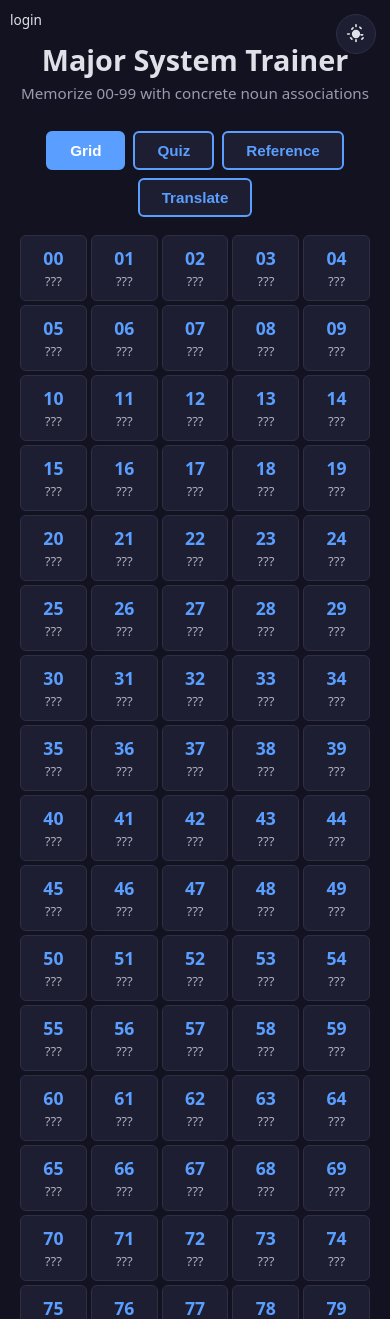
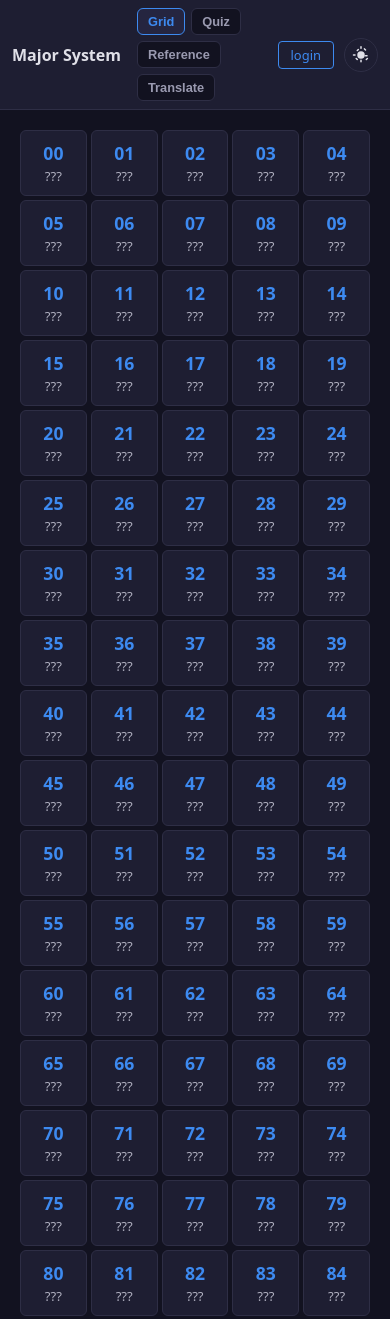
Before and after one commit to SanderBuruma/memorization-major-system, a Django app: page / in a window 390 px wide. Shown: the top 1319 px of the page. Run offline with Django 5.2, Linux system fonts and the light colour scheme; data comes from the database, SQL or seed files in the repository; data that the repository does not hold is empty; parts of the project's set-up code (start-up, migrations or seed data) failed here and were passed over.

Commit message:
Add navbar, light/dark themes, centralize colors to CSS variables
- Move nav buttons, auth status, and theme toggle into a unified topbar
- Add light theme with full variable coverage
- Extract all hardcoded colors into CSS custom properties
- Move CSS theme variables to templates/css/theme.css partial
- Convert index.html to Django template with {% include %}
- Add test_theme.py with luminance and contrast checks for both themes

```diff
--- /dev/null
+++ b/templates/css/theme.css
@@ -0,0 +1,50 @@
+:root, [data-theme="dark"] {
+  --bg-page: #121220;
+  --text-primary: #e0e0e8;
+  --text-secondary: #9a9ab0;
+  --text-muted: #b0b0c0;
+  --color-primary: #3d8af0;
+  --color-primary-hover: #2d7ae0;
+  --color-on-primary: #fff;
+  --bg-surface: #1e1e32;
+  --border-color: #2e2e45;
+  --border-input: #3a3a55;
+  --bg-nav-hover: #252540;
+  --color-skip: #7a7a90;
+  --color-skip-hover: #9a9ab0;
+  --bg-success: #1a3a1e;
+  --color-success: #66bb6a;
+  --bg-error: #3a1a1a;
+  --color-error: #ef5350;
+  --bg-stripe: #1a1a2e;
+  --shadow-hover: rgba(0,0,0,.25);
+  --bg-mastery-0: #3a1518; --color-mastery-0: #ef5350;
+  --bg-mastery-1: #3a2a15; --color-mastery-1: #e0a050;
+  --bg-mastery-3: #1a3018; --color-mastery-3: #8cbf60;
+  --bg-mastery-4: #0f2a18; --color-mastery-4: #4cda6a;
+}
+[data-theme="light"] {
+  --bg-page: #f5f5f8;
+  --text-primary: #1a1a2e;
+  --text-secondary: #555570;
+  --text-muted: #6a6a80;
+  --color-primary: #2a6bc4;
+  --color-primary-hover: #1f5aad;
+  --color-on-primary: #fff;
+  --bg-surface: #ffffff;
+  --border-color: #d0d0dc;
+  --border-input: #b8b8c8;
+  --bg-nav-hover: #e8e8f0;
+  --color-skip: #8888a0;
+  --color-skip-hover: #6a6a80;
+  --bg-success: #e6f4ea;
+  --color-success: #2e7d32;
+  --bg-error: #fde8e8;
+  --color-error: #c62828;
+  --bg-stripe: #ececf2;
+  --shadow-hover: rgba(0,0,0,.1);
+  --bg-mastery-0: #fde8e8; --color-mastery-0: #c62828;
+  --bg-mastery-1: #fff3e0; --color-mastery-1: #b87020;
+  --bg-mastery-3: #e8f5e9; --color-mastery-3: #558b2f;
+  --bg-mastery-4: #c8e6c9; --color-mastery-4: #2e7d32;
+}
--- a/static/index.html
+++ b/templates/index.html
@@ -6,43 +6,20 @@
 <title>Major System Trainer</title>
 <link rel="icon" type="image/svg+xml" href="/favicon.svg">
 <style>
-:root {
-  --bg-page: #121220;
-  --text-primary: #e0e0e8;
-  --text-secondary: #9a9ab0;
-  --text-muted: #b0b0c0;
-  --color-primary: #5a9fff;
-  --color-primary-hover: #4a8fee;
-  --bg-surface: #1e1e32;
-  --border-color: #2e2e45;
-  --border-input: #3a3a55;
-  --bg-nav-hover: #252540;
-  --color-skip: #7a7a90;
-  --color-skip-hover: #9a9ab0;
-  --bg-success: #1a3a1e;
-  --color-success: #66bb6a;
-  --bg-error: #3a1a1a;
-  --color-error: #ef5350;
-  --bg-stripe: #1a1a2e;
-  --shadow-hover: rgba(0,0,0,.25);
-}
+{% include "css/theme.css" %}
 *{margin:0;padding:0;box-sizing:border-box}
 body{font-family:system-ui,-apple-system,sans-serif;background:var(--bg-page);color:var(--text-primary);min-height:100vh}
 .container{max-width:1100px;margin:0 auto;padding:20px}
-header{text-align:center;padding:20px 0 10px}
-header h1{font-size:1.8em;color:var(--text-primary);margin-bottom:4px}
-header p{color:var(--text-secondary);font-size:.95em}
-nav{display:flex;gap:8px;justify-content:center;margin:18px 0 18px;flex-wrap:wrap}
-nav button{padding:9px 22px;border:2px solid var(--color-primary);background:var(--bg-surface);color:var(--color-primary);
-  cursor:pointer;border-radius:6px;font-size:.95em;font-weight:600;transition:all .15s}
-nav button:hover{background:var(--bg-nav-hover)}
-nav button.active{background:var(--color-primary);color:#fff}
-.subnav{display:none;gap:8px;justify-content:center;margin:8px 0 18px;flex-wrap:wrap}
+.topbar-nav button{padding:6px 16px;border:1px solid var(--border-color);background:var(--bg-page);color:var(--text-secondary);
+  cursor:pointer;border-radius:6px;font-size:.88em;font-weight:600;transition:all .15s}
+.topbar-nav button:hover{background:var(--bg-nav-hover);color:var(--text-primary)}
+.topbar-nav button.active{background:var(--bg-nav-hover);color:var(--color-primary);border-color:var(--color-primary)}
+.subnav{display:none;gap:8px;justify-content:center;margin:12px 0 18px;flex-wrap:wrap}
 .subnav.visible{display:flex}
-.subnav button{padding:7px 18px;border:2px solid var(--border-color);background:var(--bg-surface);color:var(--text-secondary);
+.subnav button{padding:7px 18px;border:1px solid var(--border-color);background:var(--bg-page);color:var(--text-secondary);
   cursor:pointer;border-radius:6px;font-size:.88em;font-weight:600;transition:all .15s}
-.subnav button:hover{background:var(--bg-nav-hover);border-color:var(--color-primary);color:var(--color-primary)}
-.subnav button.active{background:var(--color-primary);color:#fff;border-color:var(--color-primary)}
+.subnav button:hover{background:var(--bg-nav-hover);color:var(--text-primary)}
+.subnav button.active{background:var(--bg-nav-hover);color:var(--color-primary);border-color:var(--color-primary)}
 .section{display:none}
 .section.active{display:block}
 
@@ -62,7 +39,7 @@ nav button.active{background:var(--color-primary);color:#fff}
   border:2px solid var(--border-input);border-radius:8px;outline:none;transition:border .15s;
   background:var(--bg-surface);color:var(--text-primary)}
 .quiz-input:focus{border-color:var(--color-primary)}
-.quiz-btn{padding:10px 28px;font-size:1.1em;background:var(--color-primary);color:#fff;
+.quiz-btn{padding:10px 28px;font-size:1.1em;background:var(--color-primary);color:var(--color-on-primary);
   border:none;border-radius:8px;cursor:pointer;margin:12px 6px;font-weight:600;transition:background .15s}
 .quiz-btn:hover{background:var(--color-primary-hover)}
 .quiz-btn.skip{background:var(--color-skip)}
@@ -81,7 +58,7 @@ nav button.active{background:var(--color-primary);color:#fff}
 .ref-wrap{max-width:520px;margin:0 auto}
 .ref-table{width:100%;border-collapse:collapse;margin-top:10px}
 .ref-table th,.ref-table td{padding:10px 14px;border:1px solid var(--border-color);text-align:center}
-.ref-table th{background:var(--color-primary);color:#fff;font-weight:600}
+.ref-table th{background:var(--color-primary);color:var(--color-on-primary);font-weight:600}
 .ref-table tr:nth-child(even){background:var(--bg-stripe)}
 
 /* Translate */
@@ -94,55 +71,54 @@ nav button.active{background:var(--color-primary);color:#fff}
 .translate-chip.odd{color:var(--text-secondary);font-style:italic;font-size:.9em;
   display:flex;align-items:center;padding:8px 12px;min-width:auto}
 
-/* Theme toggle */
-.theme-toggle{display:none;position:fixed;top:14px;right:14px;width:40px;height:40px;border-radius:50%;
-  border:1px solid var(--border-color);background:var(--bg-surface);cursor:pointer;
-  display:flex;align-items:center;justify-content:center;z-index:1000;transition:background .15s}
+/* Top bar */
+.topbar{display:flex;align-items:center;gap:16px;padding:8px 20px;
+  background:var(--bg-surface);border-bottom:1px solid var(--border-color);flex-wrap:wrap}
+.topbar-title{font-size:1.15em;font-weight:700;color:var(--text-primary);margin-right:8px}
+.topbar-nav{display:flex;gap:6px;flex:1;flex-wrap:wrap}
+.topbar-right{display:flex;align-items:center;gap:10px;margin-left:auto}
+.theme-toggle{width:34px;height:34px;border-radius:50%;border:1px solid var(--border-color);
+  background:transparent;cursor:pointer;display:flex;align-items:center;justify-content:center;transition:background .15s}
 .theme-toggle:hover{background:var(--bg-nav-hover)}
-.theme-toggle svg{width:20px;height:20px;fill:var(--text-primary)}
+.theme-toggle svg{width:18px;height:18px;fill:var(--text-primary)}
 
 /* Auth link */
-.auth-link {
-  color: var(--accent);
-  text-decoration: none;
-  background: none;
-  border: none;
-  cursor: pointer;
-  font-size: inherit;
-  font-family: inherit;
-  padding: 0;
-}
-.auth-link:hover { text-decoration: underline; }
+.auth-link{color:var(--color-primary);text-decoration:none;background:none;border:1px solid var(--color-primary);
+  border-radius:4px;cursor:pointer;font-size:.9em;font-family:inherit;padding:4px 12px}
+.auth-link:hover{background:var(--color-primary);color:var(--color-on-primary)}
 
 /* Mastery grid colors */
-.mastery-0 { background-color: #3a1518 !important; color: #ef5350; }
-.mastery-1 { background-color: #3a2a15 !important; color: #e0a050; }
+.mastery-0 { background-color: var(--bg-mastery-0) !important; color: var(--color-mastery-0); }
+.mastery-1 { background-color: var(--bg-mastery-1) !important; color: var(--color-mastery-1); }
 .mastery-2 { }
-.mastery-3 { background-color: #1a3018 !important; color: #8cbf60; }
-.mastery-4 { background-color: #0f2a18 !important; color: #4cda6a; }
+.mastery-3 { background-color: var(--bg-mastery-3) !important; color: var(--color-mastery-3); }
+.mastery-4 { background-color: var(--bg-mastery-4) !important; color: var(--color-mastery-4); }
 
 /* Responsive */
 @media(max-width:700px){
   .grid{grid-template-columns:repeat(5,1fr)}
   .quiz-prompt{font-size:2.4em}
+  .topbar{padding:8px 12px;gap:8px}
+  .topbar-title{font-size:1em}
+  .topbar-nav button{padding:5px 10px;font-size:.8em}
 }
 </style>
 </head>
 <body>
-<div id="auth-status" style="position:fixed;top:10px;left:10px;z-index:100;font-size:0.85em;"></div>
-<button class="theme-toggle" onclick="toggleTheme()" aria-label="Toggle theme" id="theme-toggle"></button>
-<div class="container">
-  <header>
-    <h1>Major System Trainer</h1>
-    <p>Memorize 00-99 with concrete noun associations</p>
-  </header>
-
-  <nav>
+<div class="topbar">
+  <span class="topbar-title">Major System</span>
+  <div class="topbar-nav">
     <button class="active" data-section="grid" onclick="showSection('grid')">Grid</button>
     <button data-section="quiz-nav" onclick="showQuizNav()">Quiz</button>
     <button data-section="ref" onclick="showSection('ref')">Reference</button>
     <button data-section="translate" onclick="showSection('translate')">Translate</button>
-  </nav>
+  </div>
+  <div class="topbar-right">
+    <span id="auth-status" style="font-size:0.9em"></span>
+    <button class="theme-toggle" onclick="toggleTheme()" aria-label="Toggle theme" id="theme-toggle"></button>
+  </div>
+</div>
+<div class="container">
   <div class="subnav" id="subnav">
     <button data-section="quiz" onclick="showSection('quiz')"># &rarr; Word</button>
     <button data-section="reverse" onclick="showSection('reverse')">Word &rarr; #</button>
@@ -418,7 +394,7 @@ async function init(){
     }
     if(stateRes.ok){
       var serverState = await stateRes.json();
-      if(serverState.score && serverState.score.total > score.total){
+      if(serverState.user || (serverState.score && serverState.score.total > score.total)){
         applyState(serverState);
       }
       updateAuthUI(serverState.user);
@@ -470,13 +446,13 @@ function showSection(name){
   document.querySelectorAll('.section').forEach(s=>s.classList.remove('active'));
   document.getElementById('section-'+name).classList.add('active');
   // Update main nav
-  document.querySelectorAll('nav button').forEach(b=>b.classList.remove('active'));
+  document.querySelectorAll('.topbar-nav button').forEach(b=>b.classList.remove('active'));
   var isQuiz = quizSections.indexOf(name) !== -1;
   if(isQuiz){
-    document.querySelector('[data-section="quiz-nav"]').classList.add('active');
+    document.querySelector('.topbar-nav [data-section="quiz-nav"]').classList.add('active');
     document.getElementById('subnav').classList.add('visible');
   } else {
-    document.querySelector('[data-section="'+name+'"]').classList.add('active');
+    document.querySelector('.topbar-nav [data-section="'+name+'"]').classList.add('active');
     document.getElementById('subnav').classList.remove('visible');
   }
   // Update subnav
--- a/test_persistence.py
+++ b/test_persistence.py
@@ -61,7 +61,7 @@ process.stdout.write(JSON.stringify(results));
 
 def _extract_js_block():
     """Extract the main <script> block from index.html (the second one)."""
-    with open("static/index.html", encoding="utf-8") as f:
+    with open("templates/index.html", encoding="utf-8") as f:
         html = f.read()
     # The app script is the last <script>...</script> block
     idx = html.rfind("<script>")
@@ -269,7 +269,7 @@ class TestSaveCallSites(unittest.TestCase):
 
     @classmethod
     def setUpClass(cls):
-        with open("static/index.html", encoding="utf-8") as f:
+        with open("templates/index.html", encoding="utf-8") as f:
             cls.js = f.read()
 
     def _function_body(self, name):
--- a/trainer/views.py
+++ b/trainer/views.py
@@ -35,8 +35,7 @@ def get_quiz_state(request):
 
 @ensure_csrf_cookie
 def index_view(request):
-    index_path = Path(__file__).resolve().parent.parent / 'static' / 'index.html'
-    return HttpResponse(index_path.read_text(), content_type='text/html')
+    return render(request, 'index.html')
 
 
 @require_GET
```
Also changed, not shown: test_theme.py (added, +188 -0 lines).
